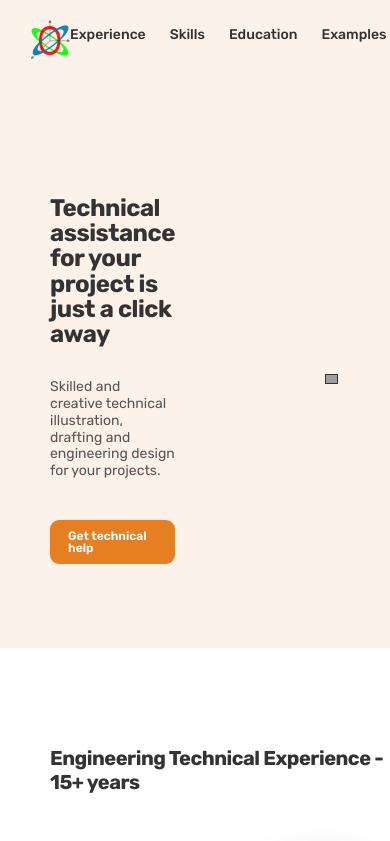
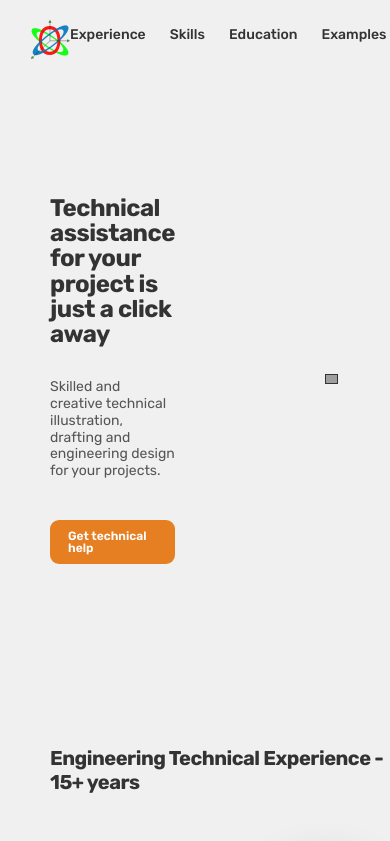
Before and after one commit to doulosiesou/Origineering-info, a plain HTML site: page index.html in a window 390 px wide. Shown: the top 841 px of the page. Drawn offline with Linux system fonts and the light colour scheme; grey boxes are pictures that could not be loaded.

Commit message:
Change to responsive for tablets

```diff
--- a/queries.css
+++ b/queries.css
@@ -8,8 +8,28 @@
 @media (max-width: 82em) {
   /* 82em x 16px/em = 1312px */
 
+  * {
+    background-color: rgb(240, 240, 240);
+  }
+
   .hero-description {
     font-size: 1.8rem;
+  }
+
+  .header {
+    background-color: rgb(240, 240, 240);
+  }
+
+  .container--header-sticky {
+    background-color: rgb(240, 240, 240);
+  }
+
+  .section-hero {
+    background-color: rgb(240, 240, 240);
+  }
+
+  .section-examples {
+    background-color: rgb(240, 240, 240);
   }
 
   .btn,
--- a/styles.css
+++ b/styles.css
@@ -100,7 +100,7 @@ body {
 /* STICKY HEADER */
 
 .container--header-sticky {
-  /* max-width: 150rem; */
+  max-width: 150rem;
   padding: 2.4rem 4.8rem;
   display: flex;
   flex-direction: row;
```
